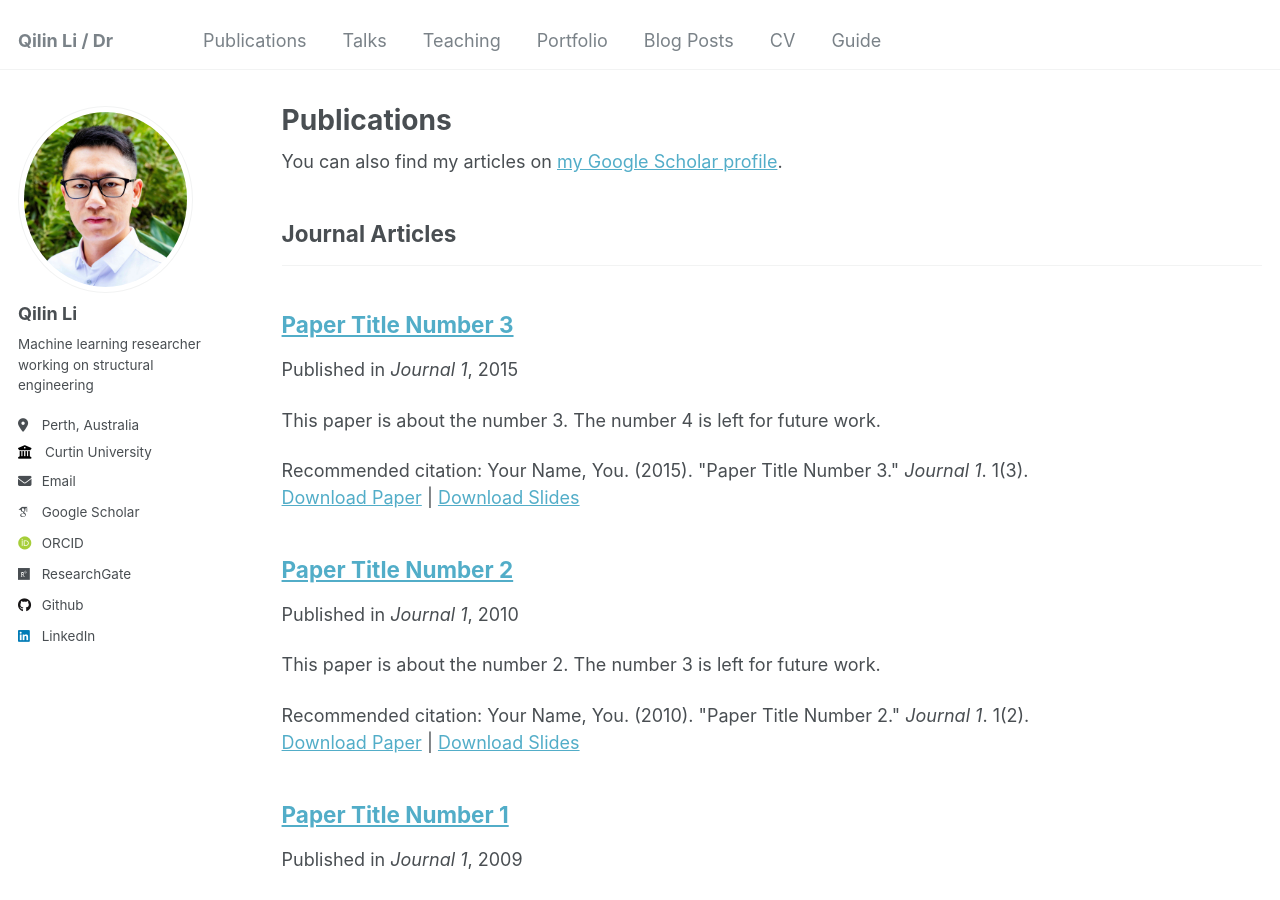
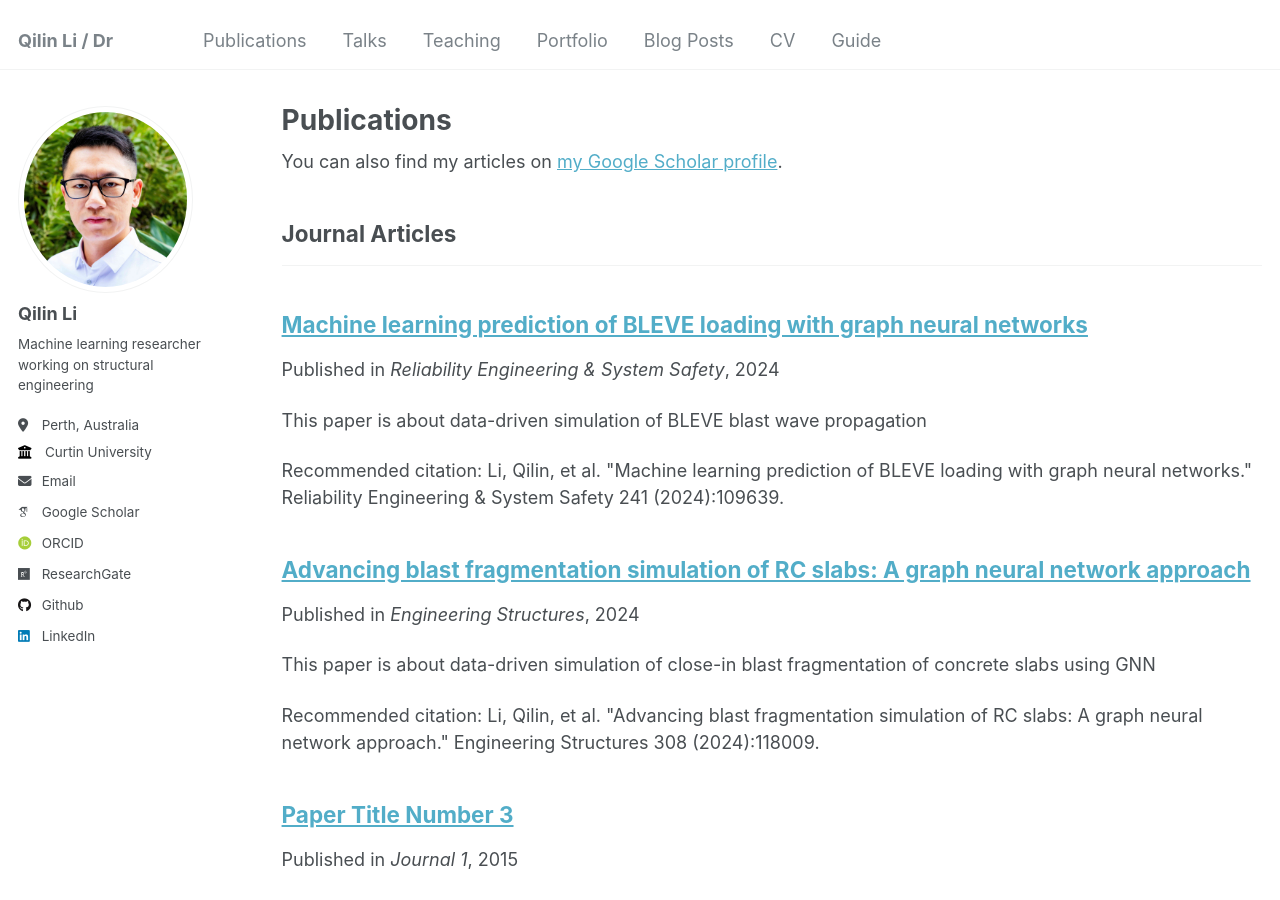
Before and after one commit to qilinli/qilinli.github.io, a Jekyll site: the page built from _pages/publications.html, in a window 1280 px wide and 900 px high. Built offline with Jekyll 4.4.1, drawn with Linux system fonts in a browser that asks for light colours; some web fonts are replaced.

```diff
--- /dev/null
+++ b/markdown_generator/myPublications.tsv
@@ -0,0 +1,3 @@
+pub_date	title	venue	excerpt	citation	url_slug	paper_url	slides_url
+2024-01-01	Advancing blast fragmentation simulation of RC slabs: A graph neural network approach	Engineering Structures	This paper is about data-driven simulation of close-in blast fragmentation of concrete slabs using GNN	Li, Qilin, et al. "Advancing blast fragmentation simulation of RC slabs: A graph neural network approach." Engineering Structures 308 (2024):118009.	https://www.sciencedirect.com/science/article/pii/S0141029624005716	xxx
+2024-01-01	Machine learning prediction of BLEVE loading with graph neural networks	Reliability Engineering & System Safety	This paper is about data-driven simulation of BLEVE blast wave propagation	Li, Qilin, et al. "Machine learning prediction of BLEVE loading with graph neural networks." Reliability Engineering & System Safety 241 (2024):109639.	https://www.sciencedirect.com/science/article/pii/S0951832023005537	xxx
```
Also changed, not shown: _publications/S0141029624005716.md (+1 -0 lines), _publications/S0951832023005537.md (+1 -0 lines), markdown_generator/publications.py (+4 -4 lines), markdown_generator/publications.tsv (+2 -2 lines).
